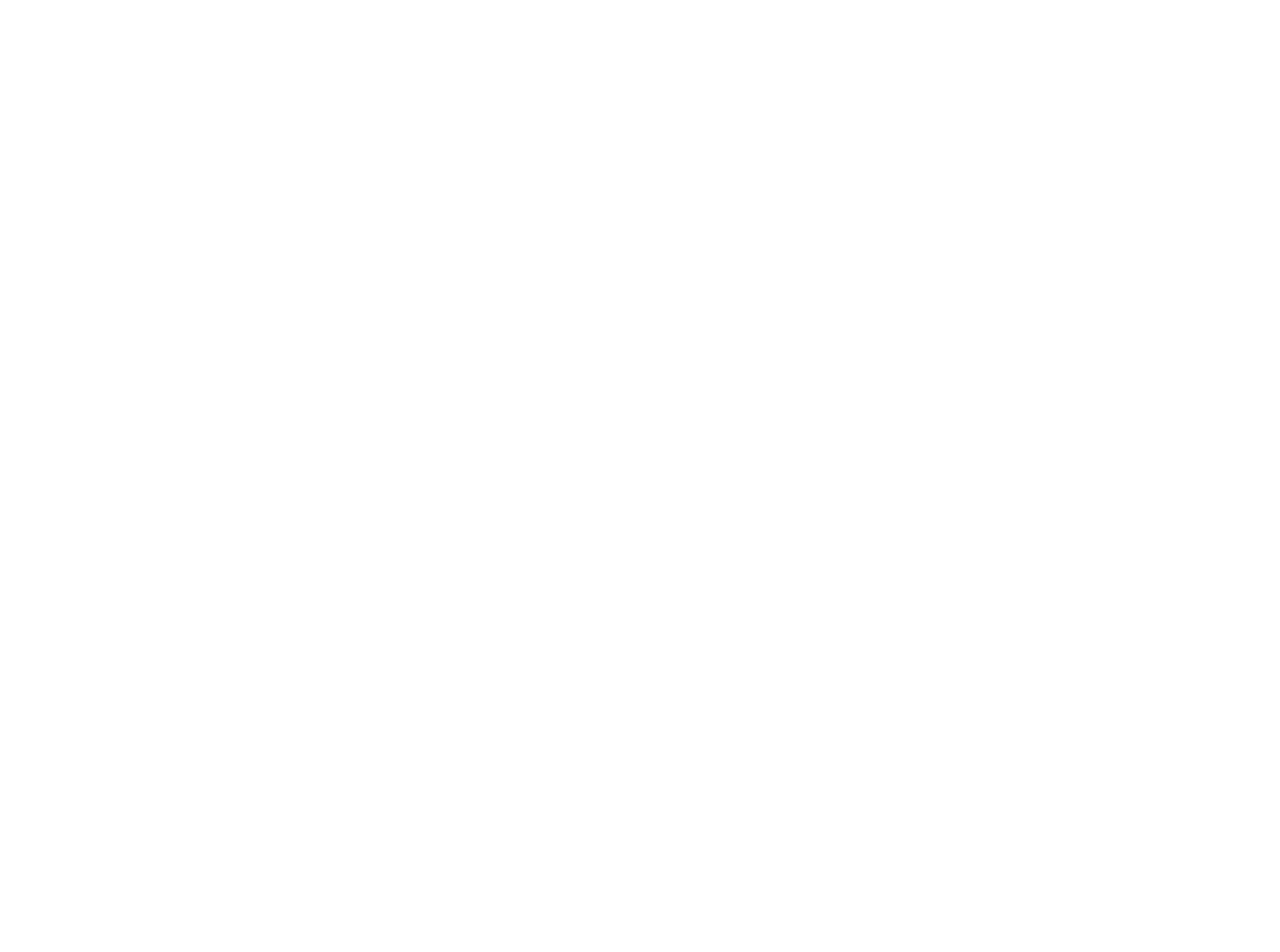
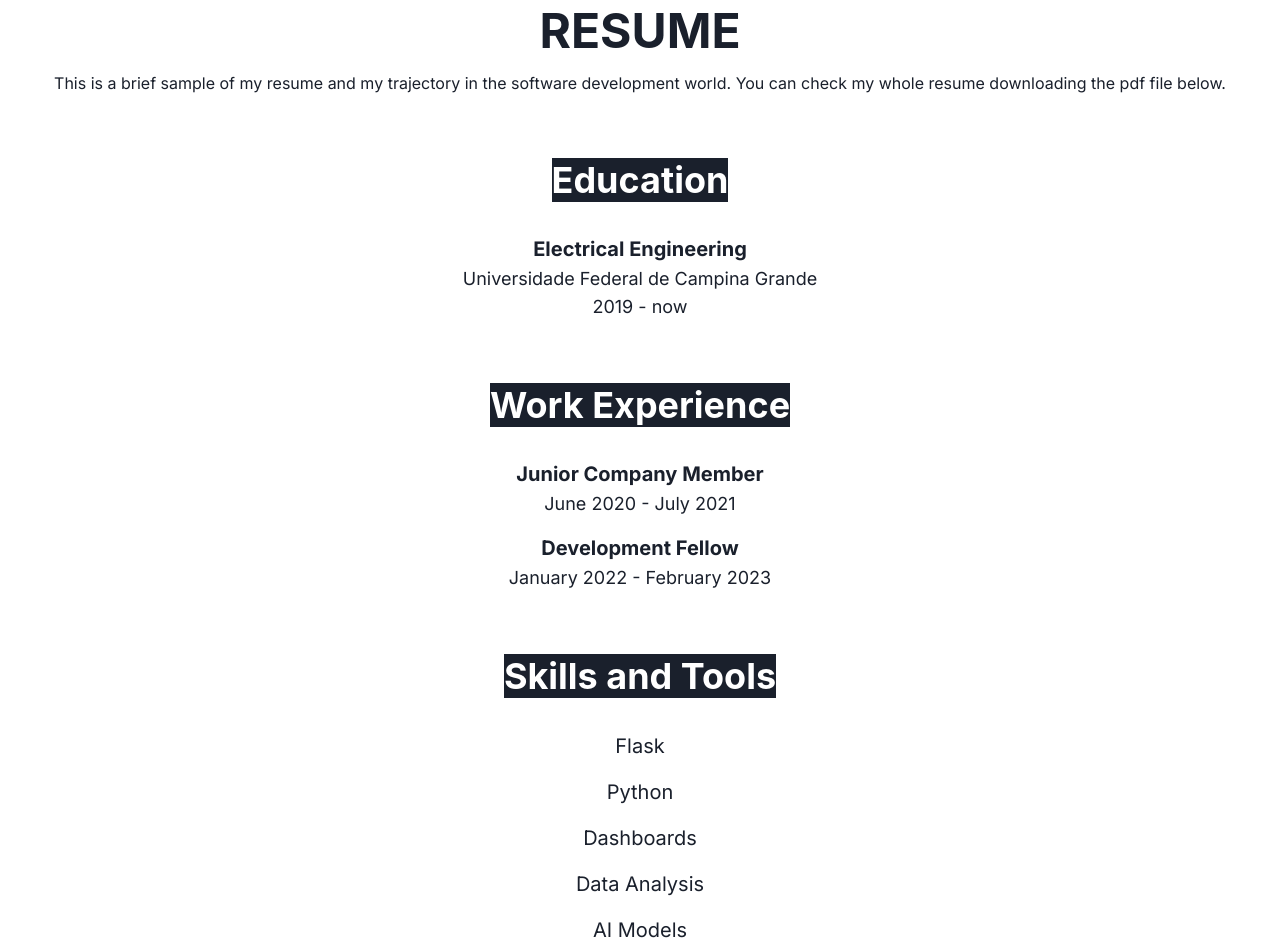
Before and after one commit to vitortrindader/vitortrindader, a Next.js app: page / in a window 1280 px wide. Shown: the part 1520-2472 px from the top of the page. Before the commit the page ends 1367 px from the top, so only its background shows below. Built offline with nearby package versions, Linux system fonts and the light colour scheme.

Commit message:
Feat: Resume section

```diff
--- /dev/null
+++ b/components/resume/index.jsx
@@ -0,0 +1,115 @@
+import { Flex, Heading, Highlight, Text } from "@chakra-ui/react";
+
+export default function Resume() {
+  return (
+    <Flex
+      align="center"
+      direction="column"
+      marginTop={{ base: "5rem", md: "8rem" }}
+    >
+      <Flex direction="column" gap="1rem" padding="2rem">
+        <Heading
+          textAlign="center"
+          size={{ base: "lg", md: "2xl" }}
+          lineHeight={1.25}
+        >
+          RESUME
+        </Heading>
+        <Flex>
+          <Text textAlign="center">
+            This is a brief sample of my resume and my trajectory in the
+            software development world. You can check my whole resume
+            downloading the pdf file below.
+          </Text>
+        </Flex>
+      </Flex>
+
+      <Flex direction="column" gap="2rem" padding="2rem" align="center">
+        <Heading
+          textAlign="center"
+          size={{ base: "md", md: "xl" }}
+          lineHeight={1.25}
+        >
+          <Highlight
+            query="Education"
+            styles={{ color: "white", bg: "gray.800" }}
+          >
+            Education
+          </Highlight>
+        </Heading>
+        <Flex gap="1px" direction="column" align="center">
+          <Text fontSize={{ base: "md", md: "xl" }} fontWeight="bold">
+            Electrical Engineering
+          </Text>
+          <Text fontSize={{ base: "sm", md: "lg" }}>
+            Universidade Federal de Campina Grande
+          </Text>
+          <Text fontSize={{ base: "sm", md: "lg" }}>2019 - now</Text>
+        </Flex>
+      </Flex>
+
+      <Flex direction="column" gap="2rem" padding="2rem" align="center">
+        <Heading
+          textAlign="center"
+          size={{ base: "md", md: "xl" }}
+          lineHeight={1.25}
+        >
+          <Highlight
+            query="Work Experience"
+            styles={{ color: "white", bg: "gray.800" }}
+          >
+            Work Experience
+          </Highlight>
+        </Heading>
+        <Flex gap="1rem" direction="column" align="center">
+          <Flex gap="1px" direction="column" align="center">
+            <Text fontSize={{ base: "md", md: "xl" }} fontWeight="bold">
+              Junior Company Member
+            </Text>
+            <Text fontSize={{ base: "sm", md: "lg" }}>
+              June 2020 - July 2021
+            </Text>
+          </Flex>
+          <Flex gap="1px" direction="column" align="center">
+            <Text fontSize={{ base: "md", md: "xl" }} fontWeight="bold">
+              Development Fellow
+            </Text>
+            <Text fontSize={{ base: "sm", md: "lg" }}>
+              January 2022 - February 2023
+            </Text>
+          </Flex>
+        </Flex>
+      </Flex>
+
+      <Flex direction="column" gap="2rem" padding="2rem" align="center">
+        <Heading
+          textAlign="center"
+          size={{ base: "md", md: "xl" }}
+          lineHeight={1.25}
+        >
+          <Highlight
+            query="Skills and Tools"
+            styles={{ color: "white", bg: "gray.800" }}
+          >
+            Skills and Tools
+          </Highlight>
+        </Heading>
+        <Flex gap="1rem" direction="column" align="center">
+          <Text fontSize={{ base: "md", md: "xl" }}>Flask</Text>
+          <Text fontSize={{ base: "md", md: "xl" }}>Python</Text>
+          <Text fontSize={{ base: "md", md: "xl" }}>Dashboards</Text>
+          <Text fontSize={{ base: "md", md: "xl" }}>Data Analysis</Text>
+          <Text fontSize={{ base: "md", md: "xl" }}>AI Models</Text>
+          <Text fontSize={{ base: "md", md: "xl" }}>Git</Text>
+          <Text fontSize={{ base: "md", md: "xl" }}>React</Text>
+        </Flex>
+      </Flex>
+
+      <Flex direction="column" gap="1rem" padding="2rem" align="center">
+        <Text fontSize={{ base: "sm", md: "lg" }}>
+          Download my resume in PDF file
+        </Text>
+      </Flex>
+    </Flex>
+  );
+}
--- a/pages/index.js
+++ b/pages/index.js
@@ -1,5 +1,6 @@
 import About from "@/components/about";
 import Navbar from "@/components/navbar";
+import Resume from "@/components/resume";
 import Work from "@/components/work";
 import { Flex } from "@chakra-ui/react";
 
@@ -9,6 +10,7 @@
       <Navbar />
       <About />
       <Work />
+      <Resume />
     </Flex>
   );
 }
```
